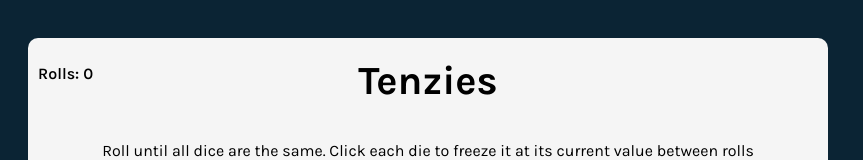
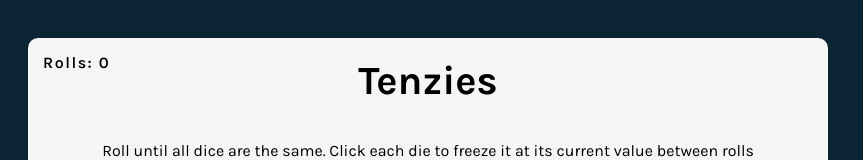
Before and after one commit to BaileyKH/tenzies, a React (Vite) app: page / in a window 1280 px wide. Shown: the top 160 px of the page, without its empty margins (0-863 px from the left). Built offline with nearby package versions, Linux system fonts and the light colour scheme.

Commit message:
completion cleanup

```diff
--- a/src/App.css
+++ b/src/App.css
@@ -40,7 +40,8 @@ main {
 .dice-rolls {
   position: absolute;
   display: flex;
-  justify-content: space-between;
+  flex-direction: column;
+  justify-content: flex-start;
   align-items: flex-start;
   top: 10px;
   left: 10px;
@@ -48,6 +49,8 @@ main {
 
 .dice-rolls p {
   font-weight: 600;
+  margin: 5px;
+  letter-spacing: 1.5px;
 }
 
 .dice-rolls p{
--- a/src/App.jsx
+++ b/src/App.jsx
@@ -61,7 +61,6 @@ function App() {
     }))
   }
 
-
   return (
     <div className="main-container">
       <div className="dice-rolls">
```
